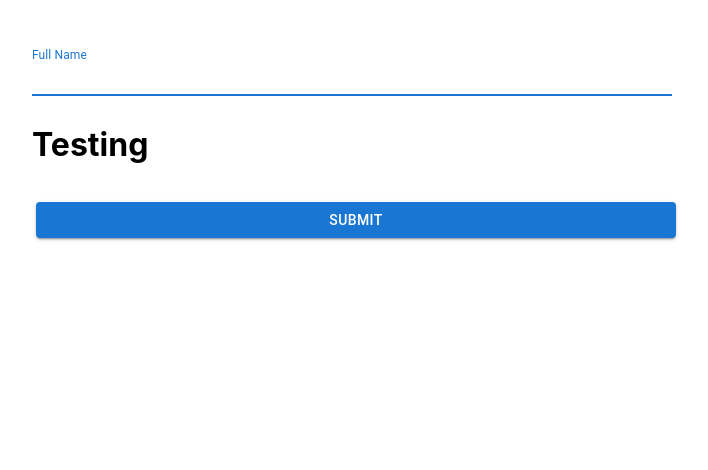
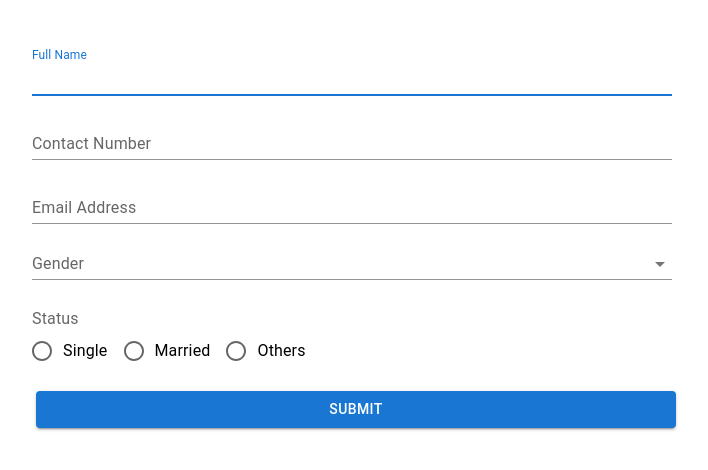
Before and after one commit to jhonpabz/form-component-react-typescript-web, a React (Create React App) app: page / in a window 1280 px wide. Shown: the top 470 px of the page, without its empty margins (288-996 px from the left). Built offline with nearby package versions, Linux system fonts and the light colour scheme.

Commit message:
Remove unused code.

```diff
--- a/src/components/Forms/FormExamples/index.tsx
+++ b/src/components/Forms/FormExamples/index.tsx
@@ -72,10 +72,8 @@ const FormExamples = () => {
               name="fullName"
               required={true}
             />
-            <div data-testid="custom-element" >
-              <h1>Testing</h1>
-              </div>
-            {/* <TextFieldComponent
+            {/* <div data-testid="custom-element" /> */}
+            <TextFieldComponent
               autoFocus={false}
               control={control}
               disabled={false}
@@ -109,7 +107,7 @@ const FormExamples = () => {
               label="Status"
               control={control}
               errors={errors}
-            /> */}
+            />
 
             <ButtonComponent type="submit" width={"100%"} color="primary">
               SUBMIT
```
